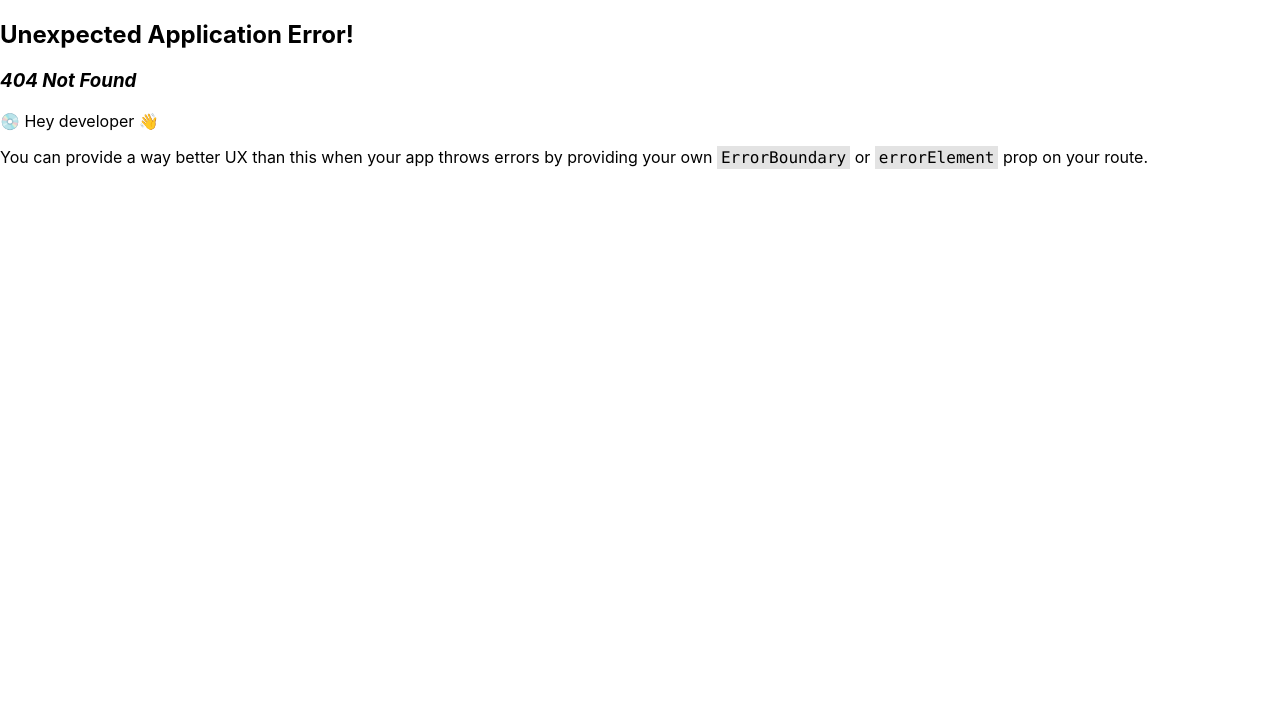
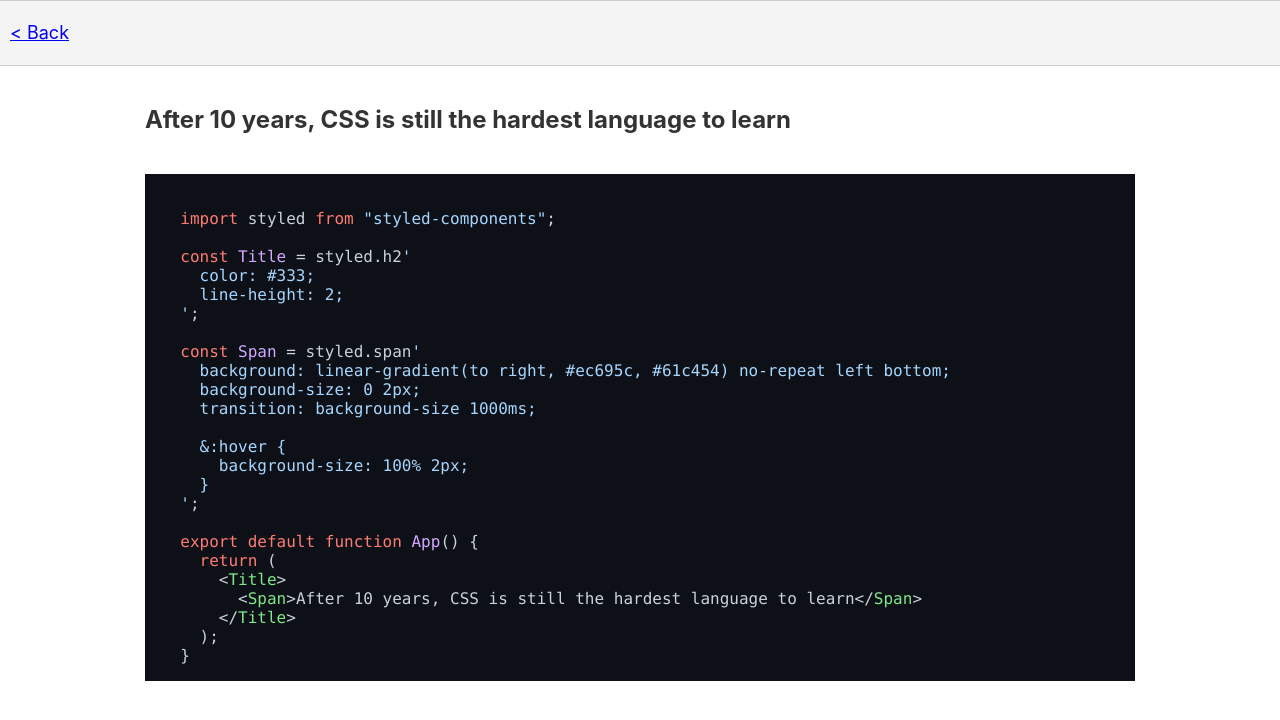
Before and after one commit to 615349/615349.GitHub.io, a React (Create React App) app: page /underline in a window 1280 px wide. Before the commit this address had no page. Shown: the top 720 px of the page. Built offline with nearby package versions, Linux system fonts and the light colour scheme.

Commit message:
add Underline

```diff
--- /dev/null
+++ b/src/components/CSS/Underline.tsx
@@ -0,0 +1,66 @@
+import styled from "styled-components";
+import Code from "../Code";
+import Back from "../Back";
+
+const Wrapper = styled.div`
+  max-width: 990px;
+  margin: 30px auto;
+`;
+
+const Title = styled.h2`
+  color: #333;
+  line-height: 2;
+`;
+
+const Span = styled.span`
+  background: linear-gradient(to right, #ec695c, #61c454) no-repeat left bottom;
+  background-size: 0 2px;
+  transition: background-size 1000ms;
+
+  &:hover {
+    background-size: 100% 2px;
+  }
+`;
+
+const code = `
+  import styled from "styled-components";
+
+  const Title = styled.h2'
+    color: #333;
+    line-height: 2;
+  ';
+
+  const Span = styled.span'
+    background: linear-gradient(to right, #ec695c, #61c454) no-repeat left bottom;
+    background-size: 0 2px;
+    transition: background-size 1000ms;
+
+    &:hover {
+      background-size: 100% 2px;
+    }
+  ';
+
+  export default function App() {
+    return (
+      <Title>
+        <Span>After 10 years, CSS is still the hardest language to learn</Span>
+      </Title>
+    );
+  }
+`;
+
+export default function Underline() {
+  return (
+    <>
+      <Back bottom={30} />
+      <Wrapper>
+        <Title>
+          <Span>
+            After 10 years, CSS is still the hardest language to learn
+          </Span>
+        </Title>
+      </Wrapper>
+      <Code code={code} />
+    </>
+  );
+}
--- a/src/components/Home.tsx
+++ b/src/components/Home.tsx
@@ -32,10 +32,11 @@ const Home = () => {
   return (
     <Wrapper>
       <Name>Ben's code sharing</Name>
-      <Title>CSS</Title>
+      <Title>CSS - a language you'll never master</Title>
       <Inner>
         <Section href="burger-menu" text="Burger menu" />
         <Section href="spot-light" text="Spot light" />
+        <Section href="underline" text="Underline" />
       </Inner>
       <Title>Snippets</Title>
       <Inner>
--- a/src/index.tsx
+++ b/src/index.tsx
@@ -14,6 +14,7 @@ import FetchTimeout from "./components/Snippets/FetchTimeout";
 import Queue from "./components/Algorithm/Queue";
 import BurgerMenu from "./components/CSS/BurgerMenu";
 import SpotLight from "./components/CSS/SpotLight";
+import Underline from "./components/CSS/Underline";
 
 const router = createBrowserRouter([
   {
@@ -60,6 +61,10 @@ const router = createBrowserRouter([
     path: "spot-light",
     element: <SpotLight />,
   },
+  {
+    path: "underline",
+    element: <Underline />,
+  },
 ]);
 
 createRoot(document.getElementById("root") as HTMLElement).render(
```
